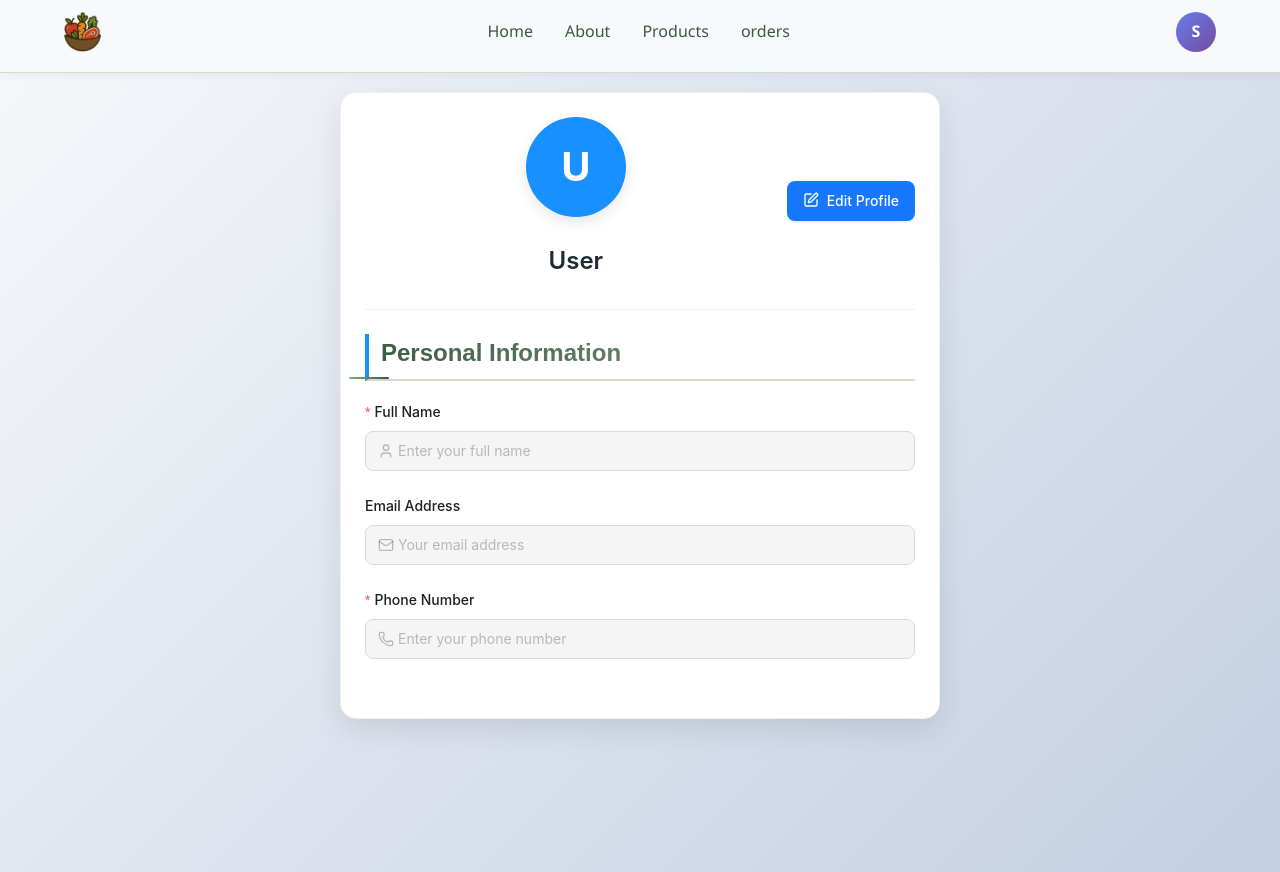
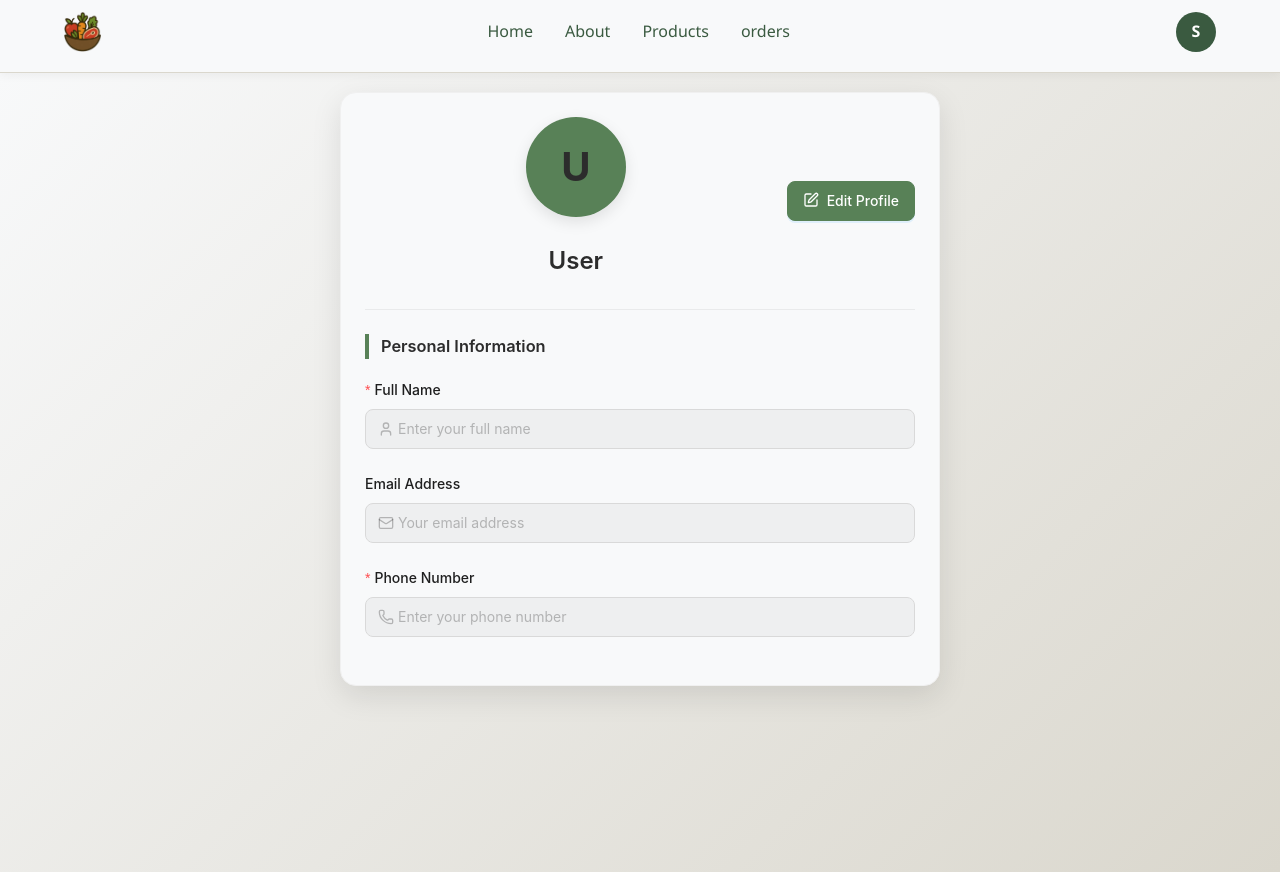
Before and after one commit to Narendra-fsd/rythubowl-fontend, a React (Vite) app: page /profile in a window 1280 px wide. Built offline with nearby package versions, Linux system fonts and the light colour scheme; no server answers; sample sign-in values are in the browser's storage.

Commit message:
updated profile css

```diff
--- a/src/components/Header.css
+++ b/src/components/Header.css
@@ -1,15 +1,24 @@
-/* Header Styles with Organic Color Palette */
+/* Header Styles with Green Color Palette */
+:root {
+  --deep-green: #3a5a40;
+  --medium-green: #588157;
+  --light-green: #a3b18a;
+  --cream-bg: #f8f9fa;
+  --light-beige: #dad7cd;
+  --text-dark: #2c2c2c;
+  --text-gray: #6b7280;
+}
+
 .header {
-    background-color: #f8f9fa;
+    background-color: var(--cream-bg);
     box-shadow: 0 2px 10px rgba(0, 0, 0, 0.05);
     position: fixed;
     top: 0;
     left: 0;
     right: 0;
     z-index: 1000;
-    border-bottom: 1px solid #dad7cd;
+    border-bottom: 1px solid var(--light-beige);
     padding-bottom: 0.5rem;
-    /* margin-bottom: 1rem; */
 }
 
 .header__container {
@@ -50,7 +59,7 @@
 .header__logo-text {
     font-size: 1.25rem;
     font-weight: 600;
-    color: #3a5a40;
+    color: var(--deep-green);
     white-space: nowrap;
 }
 
@@ -63,7 +72,7 @@
 }
 
 .header__nav-button {
-    color: #3a5a40;
+    color: var(--deep-green);
     background: none;
     border: none;
     cursor: pointer;
@@ -75,7 +84,7 @@
 }
 
 .header__nav-button:hover {
-    color: #588157;
+    color: var(--medium-green);
 }
 
 .header__nav-button::after {
@@ -85,7 +94,7 @@
     left: 0;
     width: 0;
     height: 2px;
-    background-color: #588157;
+    background-color: var(--medium-green);
     transition: width 0.3s ease;
 }
 
@@ -107,8 +116,8 @@
 }
 
 .header__login-button {
-    color: #3a5a40;
-    border: 1px solid #a3b18a;
+    color: var(--deep-green);
+    border: 1px solid var(--light-green);
     font-weight: 500;
     padding: 0.5rem 1.25rem;
     border-radius: 0.375rem;
@@ -117,12 +126,12 @@
 
 .header__login-button:hover {
     background-color: rgba(163, 177, 138, 0.1);
-    border-color: #588157;
+    border-color: var(--medium-green);
 }
 
 .header__signup-button {
-    background-color: #3a5a40 !important;
-    border: 1px solid #3a5a40 !important;
+    background-color: var(--deep-green) !important;
+    border: 1px solid var(--deep-green) !important;
     color: white !important;
     font-weight: 500;
     padding: 0.5rem 1.25rem;
@@ -131,9 +140,57 @@
 }
 
 .header__signup-button:hover {
-    background-color: #344e41 !important;
-    border-color: #344e41 !important;
+    background-color: var(--medium-green) !important;
+    border-color: var(--medium-green) !important;
     transform: translateY(-1px);
+}
+
+/* Profile Avatar */
+.profile-avatar {
+    width: 40px;
+    height: 40px;
+    border-radius: 50%;
+    display: flex;
+    align-items: center;
+    justify-content: center;
+    font-weight: bold;
+    font-size: 18px;
+    cursor: pointer;
+    transition: background-color 0.3s ease;
+}
+
+.profile-avatar:hover {
+    background-color: var(--medium-green) !important;
+}
+
+.profile-avatar-toggle {
+    background: none;
+    border: none;
+    padding: 0;
+    cursor: pointer;
+}
+
+/* Dropdown Menu */
+.profile-dropdown {
+    border-radius: 8px;
+    box-shadow: 0 5px 15px rgba(0, 0, 0, 0.1);
+    border: 1px solid var(--light-beige);
+    padding: 0.5rem;
+}
+
+.profile-dropdown-item {
+    display: flex;
+    align-items: center;
+    gap: 0.5rem;
+    padding: 0.5rem 0.75rem;
+    border-radius: 6px;
+    color: var(--text-dark);
+    transition: all 0.2s ease;
+}
+
+.profile-dropdown-item:hover {
+    background-color: var(--cream-bg);
+    color: var(--deep-green);
 }
 
 /* Mobile Menu Button */
@@ -141,7 +198,7 @@
     padding: 0.75rem;
     border-radius: 0.5rem;
     background: none;
-    color: #3a5a40;
+    color: var(--deep-green);
     border: none;
     cursor: pointer;
     display: block;
@@ -163,10 +220,10 @@
     top: 100%;
     left: 0;
     right: 0;
-    background-color: #f8f9fa;
+    background-color: var(--cream-bg);
     padding: 1rem 1.5rem;
     box-shadow: 0 4px 6px rgba(0, 0, 0, 0.1);
-    border-top: 1px solid #dad7cd;
+    border-top: 1px solid var(--light-beige);
     animation: headerSlideDown 0.3s ease-out;
 }
 
@@ -189,7 +246,7 @@
 
 .header__mobile-nav-button {
     text-align: left;
-    color: #3a5a40;
+    color: var(--deep-green);
     background: none;
     border: none;
     padding: 0.75rem 1rem;
@@ -202,7 +259,7 @@
 
 .header__mobile-nav-button:hover {
     background-color: rgba(163, 177, 138, 0.2);
-    color: #588157;
+    color: var(--medium-green);
 }
 
 .header__mobile-auth-buttons {
@@ -210,7 +267,7 @@
     gap: 1rem;
     padding-top: 1rem;
     margin-top: 0.5rem;
-    border-top: 1px solid #dad7cd;
+    border-top: 1px solid var(--light-beige);
 }
 
 .header__mobile-login-button,
@@ -224,8 +281,8 @@
 
 .header__mobile-login-button {
     background-color: transparent;
-    border: 1px solid #3a5a40;
-    color: #3a5a40;
+    border: 1px solid var(--deep-green);
+    color: var(--deep-green);
 }
 
 .header__mobile-login-button:hover {
@@ -233,14 +290,14 @@
 }
 
 .header__mobile-signup-button {
-    background-color: #3a5a40;
-    border: 1px solid #3a5a40;
+    background-color: var(--deep-green);
+    border: 1px solid var(--deep-green);
     color: white;
 }
 
 .header__mobile-signup-button:hover {
-    background-color: #344e41;
-    border-color: #344e41;
+    background-color: var(--medium-green);
+    border-color: var(--medium-green);
     transform: translateY(-1px);
 }
 
--- a/src/components/Header.jsx
+++ b/src/components/Header.jsx
@@ -97,7 +97,13 @@ const Header = () => {
             <div className="header__auth-buttons">
               <Dropdown>
                 <Dropdown.Toggle as={CustomToggle}>
-                  <div className="profile-avatar">
+                  <div
+                    className="profile-avatar"
+                    style={{
+                      backgroundColor: '#3a5a40',
+                      color: 'white'
+                    }}
+                  >
                     {userDetails?.name
                       ? userDetails.name.charAt(0).toUpperCase()
                       : 'U'}
--- a/src/components/Home.css
+++ b/src/components/Home.css
@@ -821,7 +821,7 @@
   width: 40px;
   height: 40px;
   border-radius: 50%;
-  background: linear-gradient(135deg, #667eea 0%, #764ba2 100%);
+  /* background: linear-gradient(135deg, #667eea 0%, #764ba2 100%); */
   color: white;
   display: flex;
   align-items: center;
--- a/src/pages/auth/Register.jsx
+++ b/src/pages/auth/Register.jsx
@@ -71,8 +71,6 @@ const Register = () => {
         }, 1500);
       })
       .catch((error) => {
-        console.error('Registration failed:', error);
-        // Show error toast notification
         showErrorNotification(
           error.message || 'Registration failed. Please try again.'
         );
--- a/src/pages/checkoutPage/CheckoutPage.jsx
+++ b/src/pages/checkoutPage/CheckoutPage.jsx
@@ -37,7 +37,6 @@ const CheckoutPage = () => {
   //   navigate('/payment', { state: { amount } });
   // };
   const handleCheckout = () => {
-    console.log('Checkout initiated');
     const amount = calculateTotal();
 
     navigate('/address', {
--- a/src/pages/payment/Payment.jsx
+++ b/src/pages/payment/Payment.jsx
@@ -18,7 +18,6 @@ const Payment = () => {
     OrderItems: OrderItems, // Example order items, replace with actual order items logic],
     // Example order items, replace with actual order items logic
   });
-  console.log('Order Details:', orderDetails);
   const [razorpayKey, setRazorpayKey] = useState('');
   const [loading, setLoading] = useState(false);
 
--- a/src/pages/profile/Profile.css
+++ b/src/pages/profile/Profile.css
@@ -1,22 +1,33 @@
-.profile-container {
+:root {
+  --deep-green: #3a5a40;
+  --medium-green: #588157;
+  --light-green: #a3b18a;
+  --cream-bg: #f8f9fa;
+  --light-beige: #dad7cd;
+  --text-dark: #2c2c2c;
+  --text-gray: #6b7280;
+}
+
+.profile-page-container {
   min-height: 100vh;
-  background: linear-gradient(135deg, #f5f7fa 0%, #c3cfe2 100%);
+  background: linear-gradient(135deg, var(--cream-bg) 0%, var(--light-beige) 100%);
   padding: 20px;
 }
 
-.profile-content {
+.profile-page-content {
   max-width: 600px;
   margin: 0 auto;
 }
 
-.profile-card {
+.profile-page-card {
   border-radius: 16px;
   box-shadow: 0 10px 30px rgba(0, 0, 0, 0.1);
   overflow: hidden;
-  animation: fadeIn 0.6s ease-out;
+  animation: profile-page-fadeIn 0.6s ease-out;
+  background-color: var(--cream-bg);
 }
 
-.profile-header {
+.profile-page-header {
   display: flex;
   justify-content: space-between;
   align-items: flex-start;
@@ -24,7 +35,7 @@
   flex-wrap: wrap;
 }
 
-.avatar-section {
+.profile-page-avatar-section {
   text-align: center;
   display: flex;
   flex-direction: column;
@@ -32,78 +43,89 @@
   flex: 1;
 }
 
-.profile-avatar-large {
+.profile-page-avatar-large {
   transition: all 0.3s ease;
   box-shadow: 0 5px 15px rgba(0, 0, 0, 0.1);
   margin-bottom: 15px;
 }
 
-.profile-avatar-large:hover {
+.profile-page-avatar-large:hover {
   transform: scale(1.05);
   box-shadow: 0 8px 20px rgba(0, 0, 0, 0.15);
 }
 
-.profile-name {
+.profile-page-name {
   margin: 10px 0 5px;
-  color: #1f2937;
+  color: var(--text-dark);
   font-weight: 600;
   font-size: 24px;
 }
 
-.profile-email {
-  color: #6b7280;
+.profile-page-email {
+  color: var(--text-gray);
   margin: 0;
 }
 
-.profile-role {
-  color: #6b7280;
-  text-transform: capitalize;
-}
-
-.edit-button {
+.profile-page-edit-button {
   border-radius: 8px;
   font-weight: 500;
   height: 40px;
   align-self: center;
 }
 
-.profile-form {
+.profile-page-edit-button:hover {
+  background-color: var(--deep-green) !important;
+  border-color: var(--deep-green) !important;
+}
+
+.profile-page-form {
   margin-top: 20px;
 }
 
-.section-title {
-  color: #374151;
+.profile-page-section-title {
+  color: var(--text-dark);
   margin-bottom: 20px;
   font-weight: 600;
-  border-left: 4px solid #1890ff;
+  border-left: 4px solid var(--medium-green);
   padding-left: 12px;
 }
 
-.profile-input {
+.profile-page-input {
   border-radius: 8px;
   padding: 10px 12px;
   height: 40px;
+  border-color: var(--light-beige);
 }
 
-.disabled-input {
-  background-color: #f9fafb;
-  color: #6b7280;
+.profile-page-input:focus, .profile-page-input:hover {
+  border-color: var(--medium-green);
+  box-shadow: 0 0 0 2px rgba(88, 129, 87, 0.2);
 }
 
-.form-actions {
+.profile-page-disabled-input {
+  background-color: var(--cream-bg);
+  color: var(--text-gray);
+}
+
+.profile-page-form-actions {
   display: flex;
   justify-content: flex-end;
   margin-top: 24px;
 }
 
-.save-button {
+.profile-page-save-button {
   border-radius: 8px;
   padding: 0 20px;
   height: 40px;
   font-weight: 500;
 }
 
-.loading-spinner {
+.profile-page-save-button:hover {
+  background-color: var(--medium-green) !important;
+  border-color: var(--medium-green) !important;
+}
+
+.profile-page-loading {
   display: flex;
   flex-direction: column;
   align-items: center;
@@ -112,13 +134,13 @@
   text-align: center;
 }
 
-.loading-spinner p {
+.profile-page-loading p {
   margin-top: 16px;
-  color: #6b7280;
+  color: var(--text-gray);
 }
 
 /* Animations */
-@keyframes fadeIn {
+@keyframes profile-page-fadeIn {
   from {
     opacity: 0;
     transform: translateY(20px);
@@ -131,21 +153,35 @@
 
 /* Responsive styles */
 @media (max-width: 768px) {
-  .profile-header {
+  .profile-page-header {
     flex-direction: column;
     align-items: center;
     gap: 20px;
   }
 
-  .profile-container {
+  .profile-page-container {
     padding: 10px;
   }
 
-  .profile-card {
+  .profile-page-card {
     border-radius: 12px;
   }
 
-  .edit-button {
+  .profile-page-edit-button {
     width: 100%;
   }
 }
+
+/* Dropdown menu styles */
+.ant-dropdown-menu {
+  border-radius: 8px;
+  box-shadow: 0 5px 15px rgba(0, 0, 0, 0.1);
+}
+
+.ant-dropdown-menu-item {
+  padding: 12px 16px;
+}
+
+.ant-dropdown-menu-item:hover {
+  background-color: var(--cream-bg);
+}
--- a/src/pages/profile/Profile.jsx
+++ b/src/pages/profile/Profile.jsx
@@ -9,8 +9,10 @@ import {
   message,
   Divider,
   Spin,
+  Dropdown,
+  Menu,
 } from 'antd';
-import { User, Mail, Phone, Save, Edit } from 'lucide-react';
+import { User, Mail, Phone, Save, Edit, LogOut, Settings } from 'lucide-react';
 import { updateProfileApi, getProfileApi } from '../../api/userApi';
 import Header from '../../components/Header';
 import { useNavigate } from 'react-router-dom';
@@ -22,6 +24,7 @@ const Profile = () => {
   const [fetching, setFetching] = useState(true);
   const [editing, setEditing] = useState(false);
   const [userData, setUserData] = useState(null);
+  const [avatarHover, setAvatarHover] = useState(false);
   const navigate = useNavigate();
 
   useEffect(() => {
@@ -43,6 +46,14 @@ const Profile = () => {
     } finally {
       setFetching(false);
     }
+  };
+
+  const handleLogout = () => {
+    // Implement your logout logic here
+    localStorage.removeItem('authToken');
+    localStorage.removeItem('userDetails');
+    navigate('/login');
+    message.success('Logged out successfully');
   };
 
   const onFinish = async (values) => {
@@ -70,14 +81,28 @@ const Profile = () => {
     }
   };
 
+  const menu = (
+    <Menu
+      items={[
+        {
+          key: 'logout',
+          label: 'Logout',
+          icon: <LogOut size={16} />,
+          onClick: handleLogout,
+          style: { color: '#e74c3c' },
+        },
+      ]}
+    />
+  );
+
   if (fetching) {
     return (
       <>
         <Header />
-        <div className="profile-container">
-          <div className="profile-content">
-            <Card className="profile-card">
-              <div className="loading-spinner">
+        <div className="profile-page-container">
+          <div className="profile-page-content">
+            <Card className="profile-page-card">
+              <div className="profile-page-loading">
                 <Spin size="large" />
                 <p>Loading your profile...</p>
               </div>
@@ -91,31 +116,43 @@ const Profile = () => {
   return (
     <>
       <Header />
-      <div className="profile-container">
-        <div className="profile-content">
-          <Card className="profile-card">
-            <div className="profile-header">
-              <div className="avatar-section">
+      <div className="profile-page-container">
+        <div className="profile-page-content">
+          <Card className="profile-page-card">
+            <div className="profile-page-header">
+              <div className="profile-page-avatar-section">
+                <Dropdown
+                  overlay={menu}
+                  trigger={['click']}
+                  placement="bottomRight"
+                >
                   <Avatar
                     size={100}
-                  className="profile-avatar-large"
+                    className="profile-page-avatar-large"
                     style={{
-                    backgroundColor: '#1890ff',
+                      backgroundColor: avatarHover ? '#3a5a40' : '#588157',
+                      color: avatarHover ? 'white' : '#2c2c2c',
                       fontSize: '40px',
                       fontWeight: 'bold',
+                      cursor: 'pointer',
+                      transition: 'all 0.3s ease',
                     }}
+                    onMouseEnter={() => setAvatarHover(true)}
+                    onMouseLeave={() => setAvatarHover(false)}
                   >
                     {userData?.name ? userData.name.charAt(0).toUpperCase() : 'U'}
                   </Avatar>
-                <h2 className="profile-name">{userData?.name || 'User'}</h2>
-                <p className="profile-email">{userData?.email || ''}</p>
+                </Dropdown>
+                <h2 className="profile-page-name">{userData?.name || 'User'}</h2>
+                <p className="profile-page-email">{userData?.email || ''}</p>
               </div>
 
               <Button
                 type={editing ? 'default' : 'primary'}
                 icon={editing ? <Edit size={16} /> : <Edit size={16} />}
                 onClick={() => setEditing(!editing)}
-                className="edit-button"
+                className="profile-page-edit-button"
+                style={{ backgroundColor: editing ? '' : '#588157', borderColor: '#588157' }}
               >
                 {editing ? 'Cancel' : 'Edit Profile'}
               </Button>
@@ -127,10 +164,10 @@ const Profile = () => {
               form={form}
               layout="vertical"
               onFinish={onFinish}
-              className="profile-form"
+              className="profile-page-form"
             >
-              <div className="form-section">
-                <h3 className="section-title">Personal Information</h3>
+              <div className="profile-page-form-section">
+                <h3 className="profile-page-section-title">Personal Information</h3>
 
                 <Form.Item
                   name="name"
@@ -142,7 +179,7 @@ const Profile = () => {
                   <Input
                     prefix={<User size={16} />}
                     disabled={!editing}
-                    className="profile-input"
+                    className="profile-page-input"
                     placeholder="Enter your full name"
                   />
                 </Form.Item>
@@ -151,7 +188,7 @@ const Profile = () => {
                   <Input
                     prefix={<Mail size={16} />}
                     disabled={true}
-                    className="profile-input disabled-input"
+                    className="profile-page-input profile-page-disabled-input"
                     placeholder="Your email address"
                   />
                 </Form.Item>
@@ -169,20 +206,21 @@ const Profile = () => {
                   <Input
                     prefix={<Phone size={16} />}
                     disabled={!editing}
-                    className="profile-input"
+                    className="profile-page-input"
                     placeholder="Enter your phone number"
                   />
                 </Form.Item>
               </div>
 
               {editing && (
-                <div className="form-actions">
+                <div className="profile-page-form-actions">
                   <Button
                     type="primary"
                     htmlType="submit"
                     loading={loading}
                     icon={<Save size={16} />}
-                    className="save-button"
+                    className="profile-page-save-button"
+                    style={{ backgroundColor: '#3a5a40', borderColor: '#3a5a40' }}
                   >
                     Save Changes
                   </Button>
```
Also changed, not shown: src/pages/address/AddressManagement.jsx (+0 -11 lines). Lines whose indentation alone changed are shown as unchanged.
